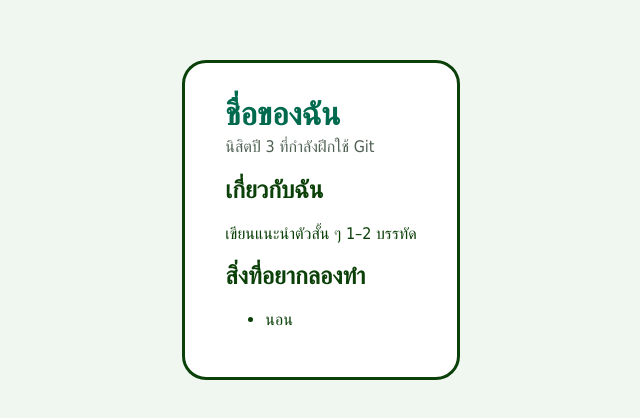
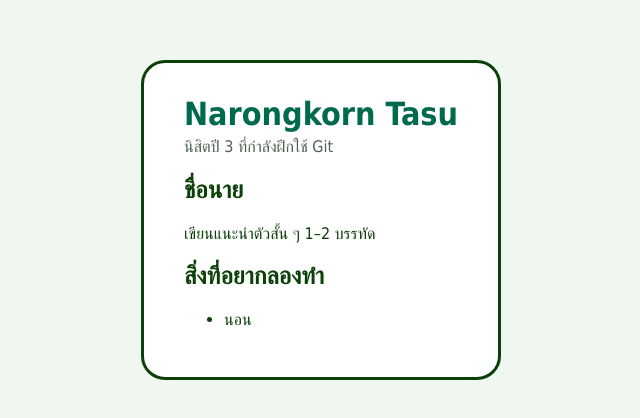
Before and after one commit to nay9s/profile, a plain HTML site: page index.html in a window 1280 px wide. Shown: the part 180-598 px from the top of the page, without its empty margins (319-959 px from the left). Drawn offline with Linux system fonts and the light colour scheme.

Commit message:
Add my name in bio

```diff
--- a/index.html
+++ b/index.html
@@ -8,10 +8,10 @@
 </head>
 <body>
   <main class="card">
-    <h1>ชื่อของฉัน</h1>
+    <h1>Narongkorn Tasu</h1>
     <p class="tagline">นิสิตปี 3 ที่กำลังฝึกใช้ Git</p>
 
-    <h2>เกี่ยวกับฉัน</h2>
+    <h2>ชื่อนาย</h2>
     <p>เขียนแนะนำตัวสั้น ๆ 1–2 บรรทัด</p>
 
     <h2>สิ่งที่อยากลองทำ</h2>
```
